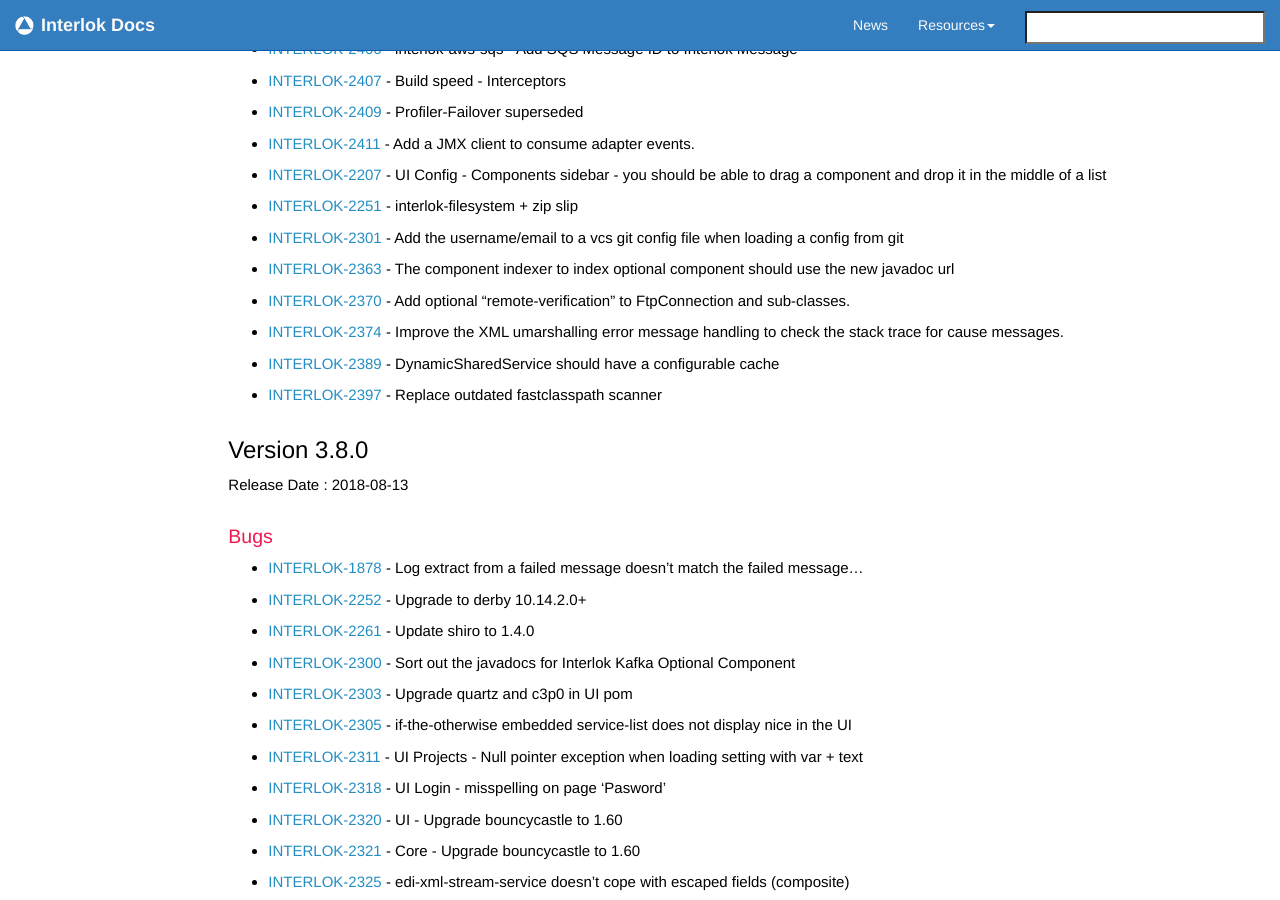
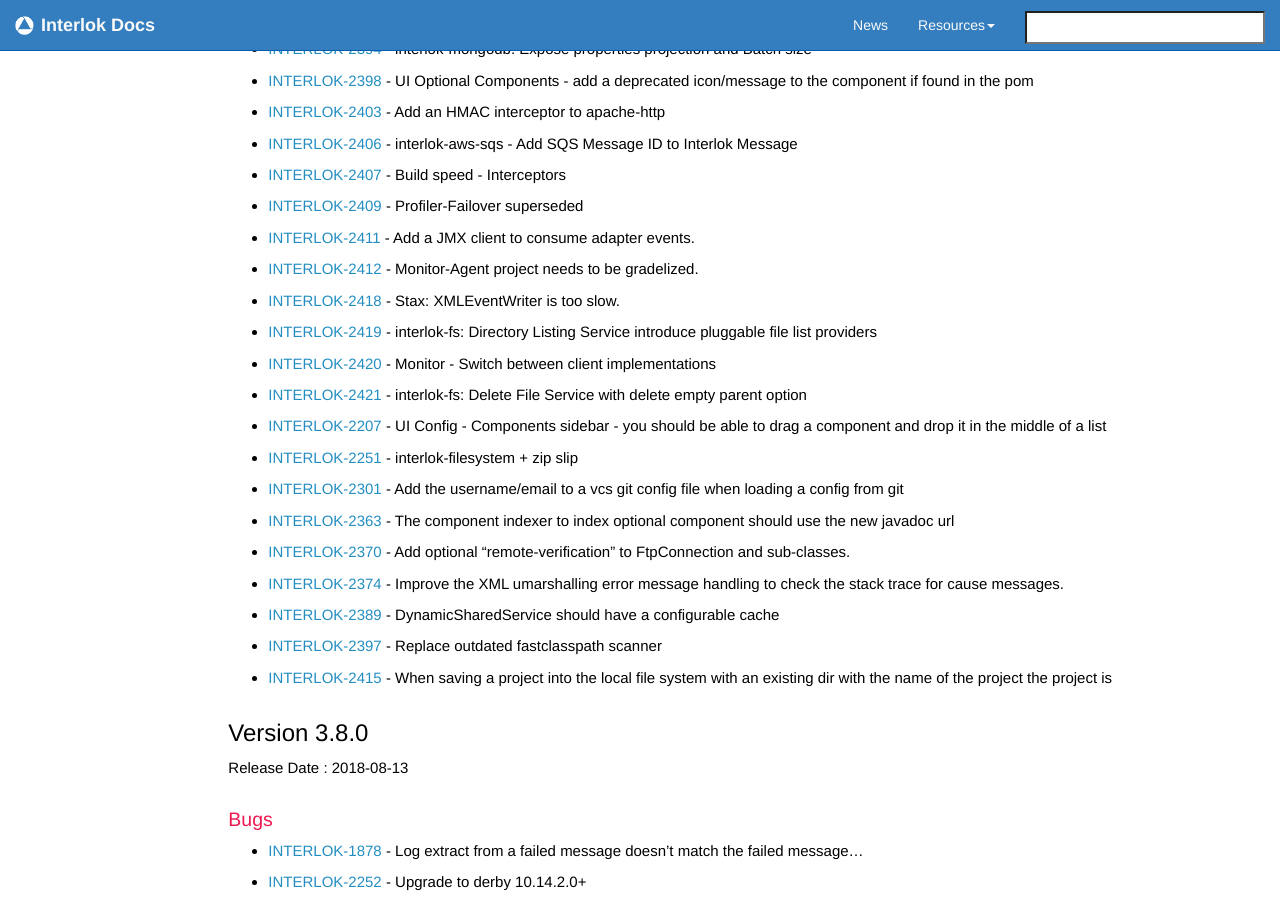
Before and after one commit to adaptris/interlok-docs-legacy, a Jekyll site: the page built from pages/adapter/changelog.md, in a window 1280 px wide and 900 px high, scrolled down 1490 px. Built offline with Jekyll 4.4.1, drawn with Linux system fonts in a browser that asks for light colours; nearby versions of some CDN libraries; comment, search, counter and statistics services are not loaded; some of the changed text lies outside the part shown.

Commit message:
updated for the 3.8.1 ga release

```diff
--- a/_includes/custom/release381.html
+++ b/_includes/custom/release381.html
@@ -11,11 +11,13 @@
  - [INTERLOK-2388](https://adaptris.atlassian.net/browse/INTERLOK-2388) - MimeHelper is sensitve to leading blank lines
  - [INTERLOK-2402](https://adaptris.atlassian.net/browse/INTERLOK-2402) - LargeJsonArraySplitter doesn't close the input properly
  - [INTERLOK-2405](https://adaptris.atlassian.net/browse/INTERLOK-2405) - Remove Finalizer from FilebackedMessage
-
+ - [INTERLOK-2438](https://adaptris.atlassian.net/browse/INTERLOK-2438) - add-metadata-service should clone that metadata-element before adding
 
 ### Improvements
  - [INTERLOK-2399](https://adaptris.atlassian.net/browse/INTERLOK-2399) - UI Projects - load & save project to/from local fs dir regardless of project structure
  - [INTERLOK-2400](https://adaptris.atlassian.net/browse/INTERLOK-2400) - UI Projects - define a project structure when saving the project (for the 1st time)
+ - [INTERLOK-2414](https://adaptris.atlassian.net/browse/INTERLOK-2414) - NewRelic - doesn't seem to work any more
+ - [INTERLOK-2416](https://adaptris.atlassian.net/browse/INTERLOK-2416) - Stackify plugin now doesn't seem to work.
  - [INTERLOK-1257](https://adaptris.atlassian.net/browse/INTERLOK-1257) - Cannot double click on workflow/channel failed messages
  - [INTERLOK-1473](https://adaptris.atlassian.net/browse/INTERLOK-1473) - New FsConsumer that behaves like FtpConsumer
  - [INTERLOK-2243](https://adaptris.atlassian.net/browse/INTERLOK-2243) - UI Config/UI Service-Tester - link the service tester config with the config project
@@ -46,6 +48,11 @@
  - [INTERLOK-2407](https://adaptris.atlassian.net/browse/INTERLOK-2407) - Build speed - Interceptors
  - [INTERLOK-2409](https://adaptris.atlassian.net/browse/INTERLOK-2409) - Profiler-Failover superseded
  - [INTERLOK-2411](https://adaptris.atlassian.net/browse/INTERLOK-2411) - Add a JMX client to consume adapter events.
+ - [INTERLOK-2412](https://adaptris.atlassian.net/browse/INTERLOK-2412) - Monitor-Agent project needs to be gradelized.
+ - [INTERLOK-2418](https://adaptris.atlassian.net/browse/INTERLOK-2418) - Stax: XMLEventWriter is too slow.
+ - [INTERLOK-2419](https://adaptris.atlassian.net/browse/INTERLOK-2419) - interlok-fs: Directory Listing Service introduce pluggable file list providers
+ - [INTERLOK-2420](https://adaptris.atlassian.net/browse/INTERLOK-2420) - Monitor - Switch between client implementations
+ - [INTERLOK-2421](https://adaptris.atlassian.net/browse/INTERLOK-2421) - interlok-fs: Delete File Service with delete empty parent option
  - [INTERLOK-2207](https://adaptris.atlassian.net/browse/INTERLOK-2207) - UI Config - Components sidebar - you should be able to drag a component and drop it in the middle of a list
  - [INTERLOK-2251](https://adaptris.atlassian.net/browse/INTERLOK-2251) - interlok-filesystem + zip slip
  - [INTERLOK-2301](https://adaptris.atlassian.net/browse/INTERLOK-2301) - Add the username/email to a vcs git config file when loading a config from git
@@ -54,3 +61,4 @@
  - [INTERLOK-2374](https://adaptris.atlassian.net/browse/INTERLOK-2374) - Improve the XML umarshalling error message handling to check the stack trace for cause messages.
  - [INTERLOK-2389](https://adaptris.atlassian.net/browse/INTERLOK-2389) - DynamicSharedService should have a configurable cache
  - [INTERLOK-2397](https://adaptris.atlassian.net/browse/INTERLOK-2397) - Replace outdated fastclasspath scanner
+ - [INTERLOK-2415](https://adaptris.atlassian.net/browse/INTERLOK-2415) - When saving a project into the local file system with an existing dir with the name of the project the project is
```
Also changed, not shown: other parts of _includes/custom/release381.html (+1 -1 lines), _posts/2018-10-05-3.8.1-release.md (added, +15 -0 lines).
